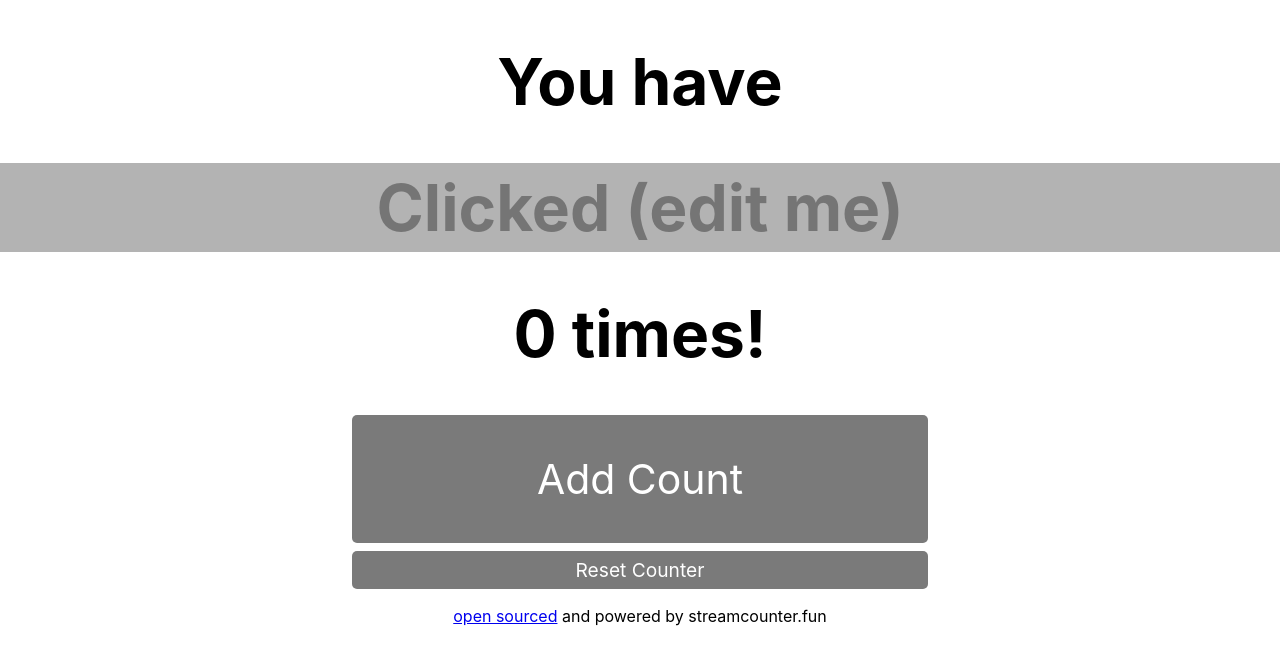
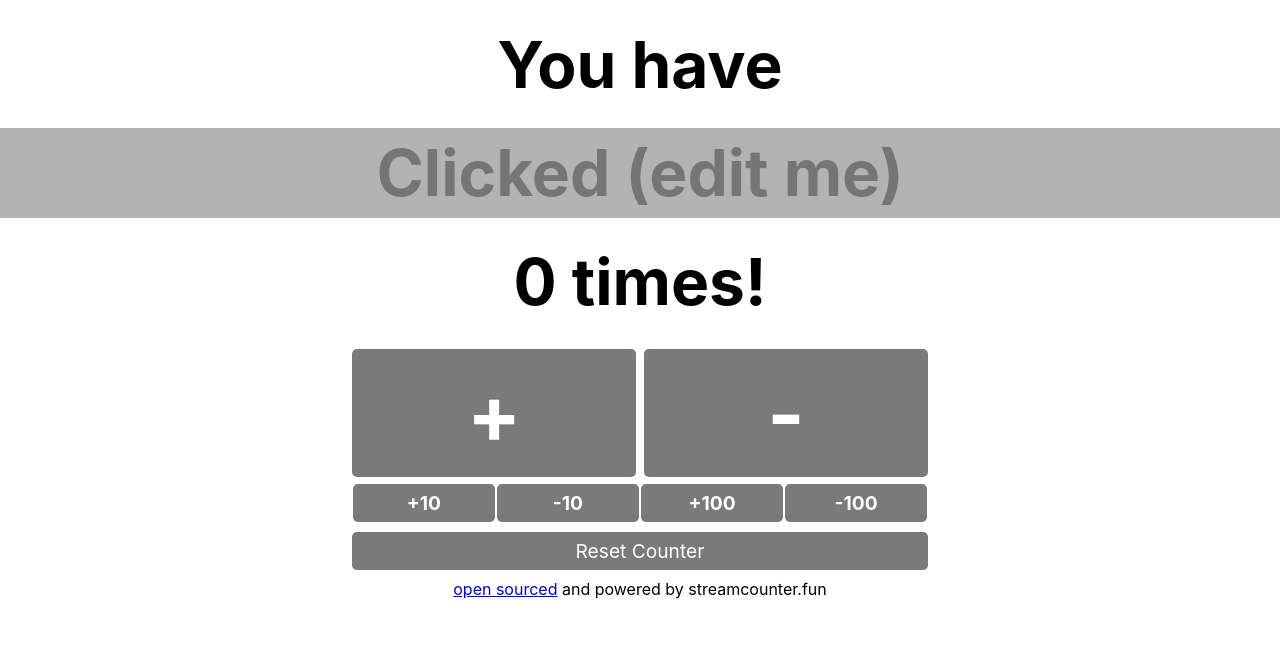
Before and after one commit to incognitoatlas/streamcounter.fun, a React (Vite) app: page / in a window 1280 px wide. Shown: the top 664 px of the page. Built offline with nearby package versions, Linux system fonts and the light colour scheme.

Commit message:
+10 & +100

```diff
--- a/src/App.css
+++ b/src/App.css
@@ -4,14 +4,19 @@ main {
   line-height: 100vh;
 }
 
+div.btnrow {
+  text-align: center;
+  padding: 0;
+}
+
 .button1 {
-  width: 45vw;
-  margin: 0 auto;
-  display: block;
-  padding: 1vh 1.5vh;
-  font-size: 3.2vw;
+  width: 22.2vw;
+  margin: .4vh .3vw;
+  display: inline;
   cursor: pointer;
   text-align: center;
+  font-weight: bold;
+  font-size: 10vh;
   text-decoration: none;
   outline: none;
   color: #fff;
@@ -23,7 +28,7 @@ main {
 
 .button2 {
   width: 45vw;
-  margin: 1vh auto;
+  margin: -1vh auto;
   display: block;
   font-size: 1.5vw;
   cursor: pointer;
@@ -35,6 +40,10 @@ main {
   border: none;
   border-radius: 5px;
   height: 3vw;
+}
+
+h1 {
+  margin: 2vw 0;
 }
 
 
@@ -56,6 +65,14 @@ input#nameInput {
 
 }
 
+.ten {
+  display: inline;
+  margin: .4vh .075vw;
+  width: 11.11vw;
+  font-weight: bold;
+}
+
+
 div#buttonClass h1 {
   font-size: 5vw;
 }
@@ -63,3 +80,7 @@ div#buttonClass h1 {
 input#nameInput:focus {
   outline: none;
 }
+
+#resetbtn {
+  margin-top: .8vh
+}
--- a/src/App.jsx
+++ b/src/App.jsx
@@ -3,22 +3,30 @@ import './App.css';
 
 function App() {
   const [count, incrementCount] = useState(0);
-  const handleSpace= (e) => {
+  const handleSpace = (e) => {
     if (e.keyCode === 32) {
-      incrementCount(count+1);
+      incrementCount(count + 1);
     }
   };
 
   return (
     <div>
       <div id="buttonClass" className="centered">
-      <h1>You have</h1>
-      <input id="nameInput" placeholder="Clicked (edit me)" autoFocus></input>
-      <h1>{count} times!</h1>
+        <h1>You have</h1>
+        <input id="nameInput" placeholder="Clicked (edit me)" autoFocus></input>
+        <h1>{count} times!</h1>
       </div>
-      <button className="button1 noselect" onClick={() => incrementCount(count+1)}>Add Count</button>
-      <button className="button2 noselect" onClick={() => incrementCount(0)} onKeyDown={handleSpace}>Reset Counter</button>
-
+      <div className="btnrow">
+        <button className="button1 noselect inrow" onClick={() => incrementCount(count + 1)}>+</button>
+        <button className="button1 noselect inrow" onClick={() => incrementCount(count - 1)}>-</button>
+      </div>
+      <div className="btnrow">
+        <button className="button2 noselect ten" onClick={() => incrementCount(count + 10)} onKeyDown={handleSpace}>+10</button>
+        <button className="button2 noselect ten" onClick={() => incrementCount(count - 10)} onKeyDown={handleSpace}>-10</button>
+        <button className="button2 noselect ten" onClick={() => incrementCount(count + 100)} onKeyDown={handleSpace}>+100</button>
+        <button className="button2 noselect ten" onClick={() => incrementCount(count - 100)} onKeyDown={handleSpace}>-100</button>
+      </div>
+      <button className="button2 noselect" id="resetbtn" onClick={() => incrementCount(0)} onKeyDown={handleSpace}>Reset Counter</button>
     </div>
   );
 }
```
